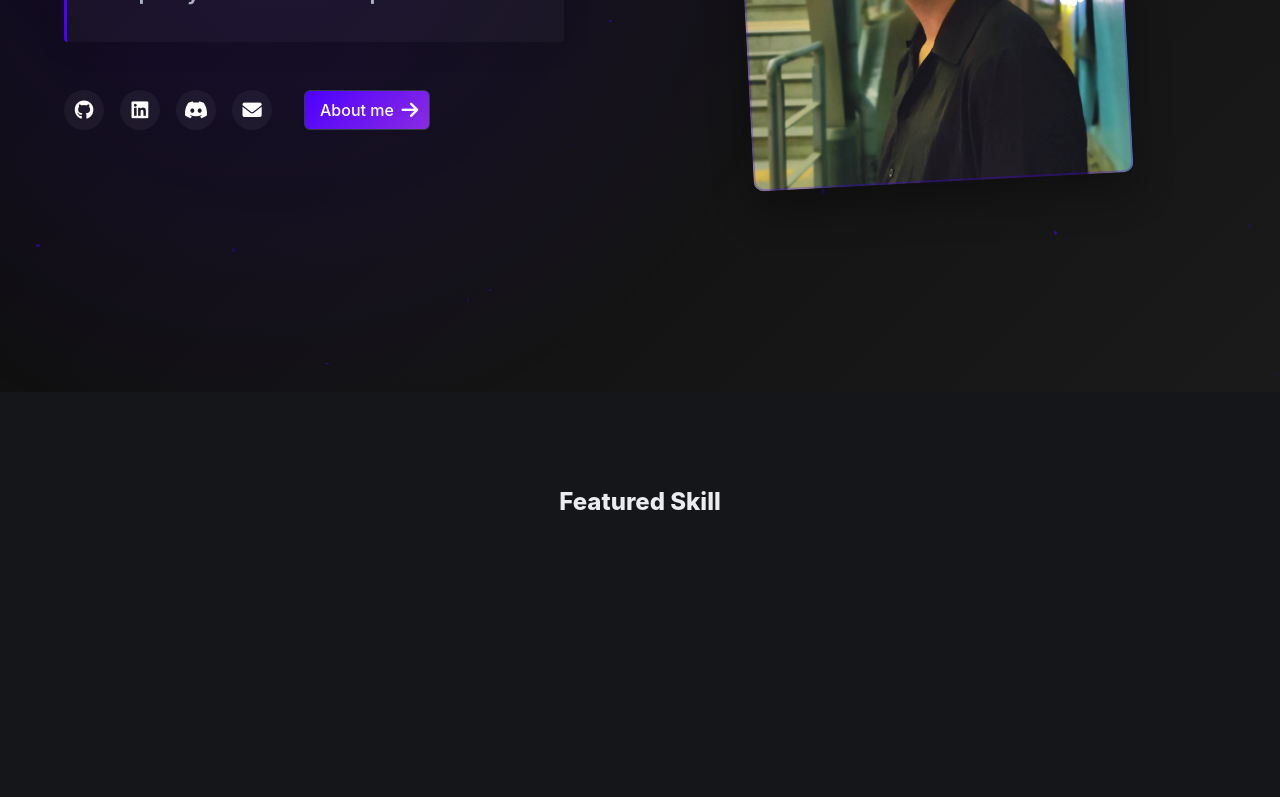
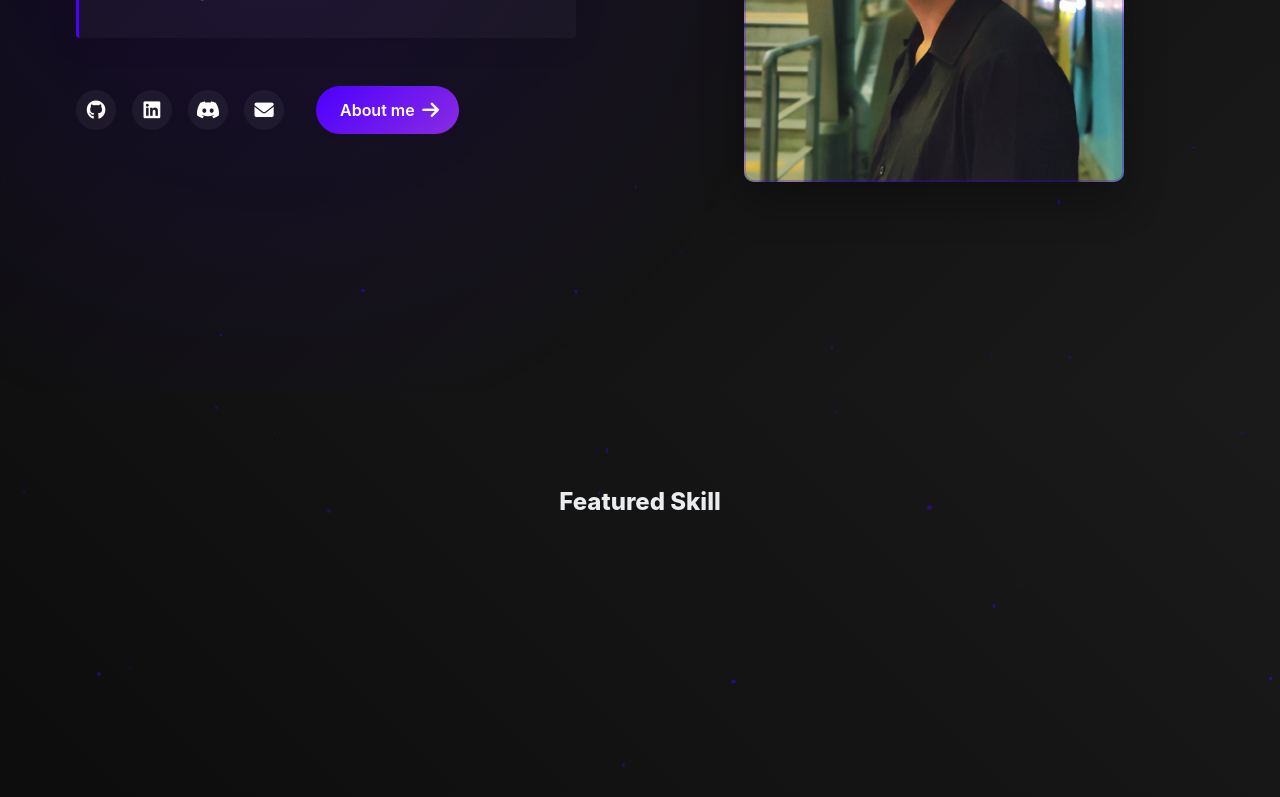
Before and after one commit to N0Vee/Portfolio-project, a React (Vite) app: page / in a window 1280 px wide. Shown: the part 480-1277 px from the top of the page. Built offline with nearby package versions, Linux system fonts and the light colour scheme; no server answers.

Commit message:
Commit: Rework style

```diff
--- a/src/components/blog/BlogView.jsx
+++ b/src/components/blog/BlogView.jsx
@@ -1,7 +1,6 @@
 import React, { useEffect, useState } from 'react';
 import { useNavigate, useParams } from 'react-router-dom';
 import axios from 'axios';
-import '../style/BlogView.css'
 
 function BlogView() {
     const [blog, setBlog] = useState(null);
--- a/src/components/layout/HomeNavbar.jsx
+++ b/src/components/layout/HomeNavbar.jsx
@@ -16,7 +16,7 @@ function HomeNavbar() {
         const userPicture = Cookies.get("USER_PICTURE");
 
         if (userId) {
-            setUser({ sub: userId, email:userEmail, name: userName, picture: userPicture });
+            setUser({ sub: userId, email: userEmail, name: userName, picture: userPicture });
         }
     }, []);
 
@@ -38,6 +38,7 @@ function HomeNavbar() {
 
     return (
         <GoogleOAuthProvider clientId={import.meta.env.VITE_CLIENT_ID}>
+            <div id="nav-bg" className="">
                 <header className="container">
                     <nav className="navbar py-2">
                         <div className="navbar-brand">
@@ -84,7 +85,7 @@ function HomeNavbar() {
                                         <div className="is-flex is-align-items-center">
                                             <span className="mx-2">{user.name}</span>
                                             <span onClick={handleLogout} className="icon is-clickable">
-                                            <i className="fa-solid fa-right-from-bracket"></i>
+                                                <i id="logoutIcon" className="fa-solid fa-right-from-bracket"></i>
                                             </span>
                                         </div>
                                     ) : (
@@ -109,6 +110,8 @@ function HomeNavbar() {
                         </div>
                     </nav>
                 </header>
+            </div>
+
         </GoogleOAuthProvider>
     );
 }
--- a/src/components/section/MainSection.jsx
+++ b/src/components/section/MainSection.jsx
@@ -47,7 +47,7 @@ const MainSection = () => {
                                 </p>
                             </div>
 
-                            <div className="social-links is-flex">
+                            <div className="social-links is-flex is-align-items-center">
                                 <a href="https://github.com/N0Vee" target="_blank" rel="noopener noreferrer" className="has-text-white" aria-label="GitHub">
                                     <i className="fab fa-github"></i>
                                 </a>
@@ -78,7 +78,10 @@ const MainSection = () => {
                     </div>
                 </div>
             </div>
+
+            <div class="separator"></div>
         </section>
+
     );
 };
 
--- a/src/components/section/SkillsSection.jsx
+++ b/src/components/section/SkillsSection.jsx
@@ -1,4 +1,5 @@
 import React from 'react';
+import { div } from 'three/tsl';
 
 export const SkillsSection = () => {
     const frontend = ["html5", "css3", "js", "react"];
@@ -49,6 +50,23 @@ export const SkillsSection = () => {
     const DatabaseSection = SkillSectionFactory("Databases", database);
 
     return (
+        <div id='skill-bg'>
+            <div className="glowing-dots">
+                {[...Array(30)].map((_, i) => (
+                    <div
+                        key={i}
+                        className="dot"
+                        style={{
+                            left: `${Math.random() * 100}%`,
+                            top: `${Math.random() * 100}%`,
+                            opacity: Math.random() * 0.5 + 0.1,
+                            width: `${Math.random() * 4 + 1}px`,
+                            height: `${Math.random() * 4 + 1}px`
+                        }}
+                    />
+                ))}
+            </div>
+
             <div className="container mt-6">
                 <div className="content">
                     <div className="is-flex is-justify-content-center is-flex-direction-column is-align-items-center">
@@ -60,6 +78,8 @@ export const SkillsSection = () => {
                     </div>
                 </div>
             </div>
+        </div>
+
     );
 };
 
--- /dev/null
+++ b/src/components/style/BlogSection.css
@@ -0,0 +1,45 @@
+/* Blog Section */
+
+/* จัดเรียง Edit Button และ Search Box ในบรรทัดเดียวกัน */
+#edit-search-container {
+    display: flex;
+    justify-content: space-between;
+    align-items: center;
+}
+
+/* กำหนดให้ช่องค้นหามีขนาดเล็กลง */
+#search-box {
+    max-width: 300px;
+    width: 100%;
+}
+
+/* ปรับปุ่ม Edit */
+#edit-button {
+    padding: 0.5rem 1rem;
+    /* ปรับขนาดปุ่ม */
+}
+
+#blog-box {
+    transition: 0.3s ease-in-out;
+}
+
+#blog-box:hover {
+    cursor: pointer;
+    transform: translateY(-3px);
+}
+
+#blog-wrapper {
+    width: 100%;
+}
+
+/* Blog View */
+
+#blogImgShow {
+    width: 140px;
+    height: 140px;
+}
+
+#imgView {
+    width: 600px;
+    height: 600px;
+}
--- /dev/null
+++ b/src/components/style/Global.css
@@ -0,0 +1,4 @@
+@font-face {
+    font-family: Font1;
+    src: url(/public/fonts/JosefinSans-VariableFont_wght.ttf);
+}
--- a/src/components/style/App.css
+++ b/src/components/style/MainSection.css
@@ -1,12 +1,4 @@
-@font-face {
-    font-family: Font1;
-    src: url(/public/fonts/JosefinSans-VariableFont_wght.ttf);
-}
-
-
-/* Navbar */
-
-/* Main */
+/* Main Section */
 
 #page-bg {
     background: linear-gradient(135deg, #0a0a0a 0%, #1a1a1a 100%);
@@ -23,6 +15,7 @@
     bottom: 0;
     background: radial-gradient(circle at 20% 35%, rgba(76, 0, 255, 0.15) 0%, transparent 50%);
     z-index: 1;
+    pointer-events: none;
 }
 
 .hero-content {
@@ -115,13 +108,13 @@
     height: 380px;
     overflow: hidden;
     border-radius: 10px;
-    transform: rotate(-3deg);
+    transform: rotate(0deg);
     box-shadow: 0 20px 40px rgba(0, 0, 0, 0.3);
     transition: all 0.5s ease;
 }
 
 .profile-image-container:hover {
-    transform: rotate(0deg);
+    transform: rotate(-3deg);
 }
 
 .profile-image-container::before {
@@ -169,6 +162,8 @@
     animation: fadeIn 0.8s forwards;
 }
 
+
+
 @keyframes fadeIn {
     to {
         opacity: 1;
@@ -199,85 +194,3 @@
         margin: 0 auto;
     }
 }
-
-/* Skill Section */
-
-@keyframes appear {
-    from {
-        opacity: 0;
-        transform: scale(0.5);
-    }
-    to {
-        opacity: 1;
-        transform: scale(1);
-    }
-}
-
-.appear {
-    animation: appear linear;
-    animation-timeline: scroll(root block);
-}
-
-#Icon {
-    transition: 0.3s ease-in-out;
-    font-size: 3em;
-}
-
-#imgIcon {
-    scale: 2;
-    transition: 0.3s ease-in-out;
-}
-
-#imgIcon:hover {
-    transform: translateY(-3px);
-}
-
-#Icon:hover {
-    transform: translateY(-3px);
-}
-
-/* Blog */
-
-/* จัดเรียง Edit Button และ Search Box ในบรรทัดเดียวกัน */
-#edit-search-container {
-    display: flex;
-    justify-content: space-between;
-    align-items: center;
-}
-
-/* กำหนดให้ช่องค้นหามีขนาดเล็กลง */
-#search-box {
-    max-width: 300px;
-    width: 100%;
-}
-
-/* ปรับปุ่ม Edit */
-#edit-button {
-    padding: 0.5rem 1rem;
-    /* ปรับขนาดปุ่ม */
-}
-
-#blog-box {
-    transition: 0.3s ease-in-out;
-}
-
-#blog-box:hover {
-    cursor: pointer;
-    transform: translateY(-3px);
-}
-
-#blog-wrapper {
-    width: 100%;
-}
-
-/* Blog View */
-
-#blogImgShow {
-    width: 140px;
-    height: 140px;
-}
-
-#imgView {
-    width: 600px;
-    height: 600px;
-}
--- /dev/null
+++ b/src/components/style/Navbar.css
@@ -0,0 +1,18 @@
+.navbar {
+    background-color: #14161a;
+}
+
+#nav-bg {
+    background-color: #14161a;
+}
+
+#logoutIcon {
+    transition: all 0.3s ease;
+}
+
+#logoutIcon:hover {
+    color: #4c00ff;
+
+    transform: translateY(-1px);
+    box-shadow: 0 5px 15px rgba(76, 0, 255, 0.4);
+}
--- /dev/null
+++ b/src/components/style/SkillsSection.css
@@ -0,0 +1,52 @@
+/* Skill Section */
+
+@keyframes appear {
+    from {
+        opacity: 0;
+        transform: scale(0.5);
+    }
+    to {
+        opacity: 1;
+        transform: scale(1);
+    }
+}
+
+#skill-bg {
+    background: linear-gradient(45deg, #0a0a0a 0%, #1a1a1a 100%);
+    position: relative;
+    overflow: hidden;
+}
+
+#skill-bg::before {
+    content: "";
+    position: absolute;
+    top: 0;
+    left: 0;
+    right: 0;
+    bottom: 0;
+    z-index: 1;
+    pointer-events: none;
+}
+
+.appear {
+    animation: appear linear;
+    animation-timeline: scroll(root block);
+}
+
+#Icon {
+    transition: 0.3s ease-in-out;
+    font-size: 3em;
+}
+
+#imgIcon {
+    scale: 2;
+    transition: 0.3s ease-in-out;
+}
+
+#imgIcon:hover {
+    transform: translateY(-3px);
+}
+
+#Icon:hover {
+    transform: translateY(-3px);
+}
```
Also changed, not shown: src/App.jsx (+9 -1 lines), src/components/style/index.css (deleted). Lines whose indentation alone changed are shown as unchanged.
